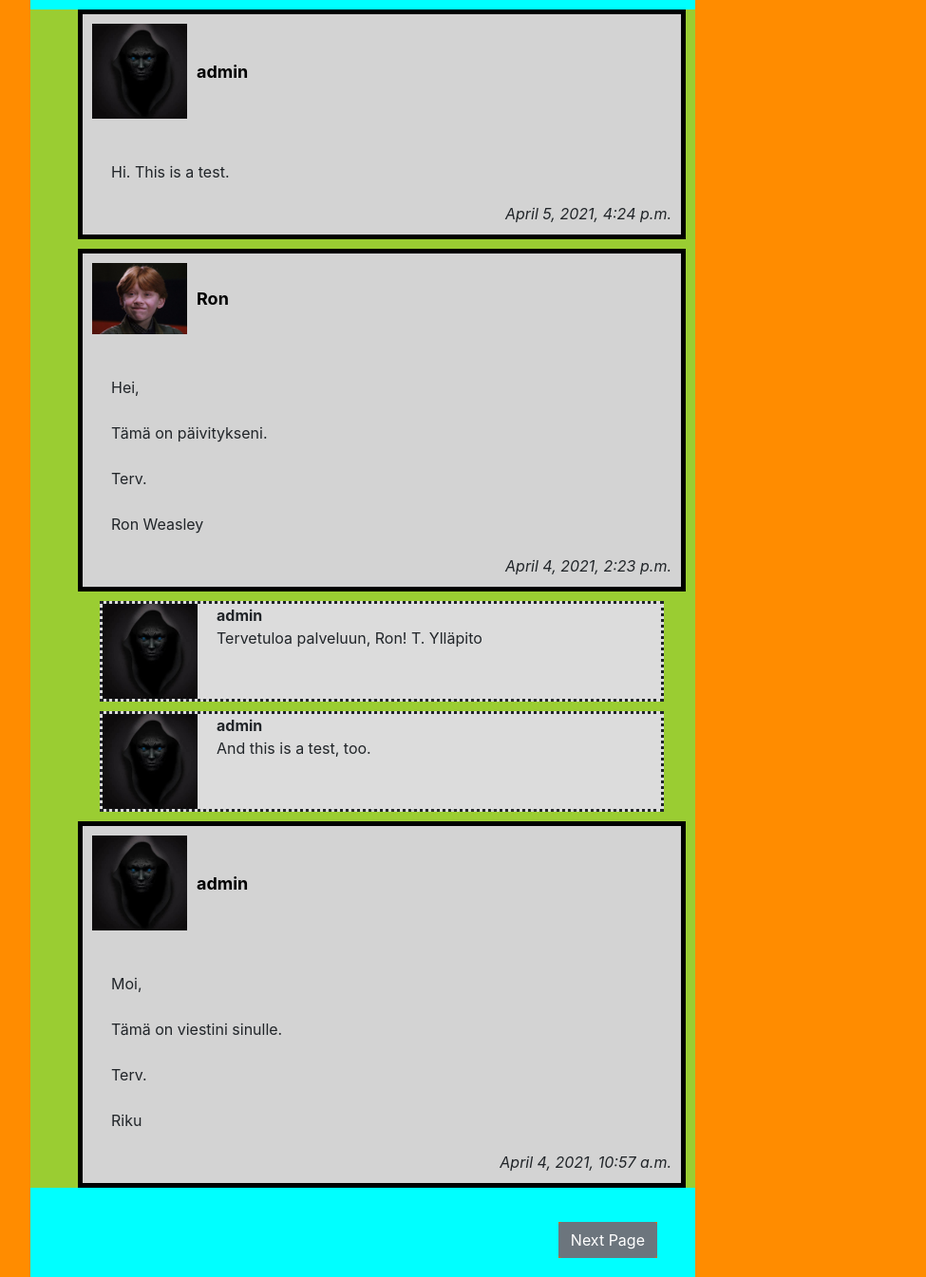
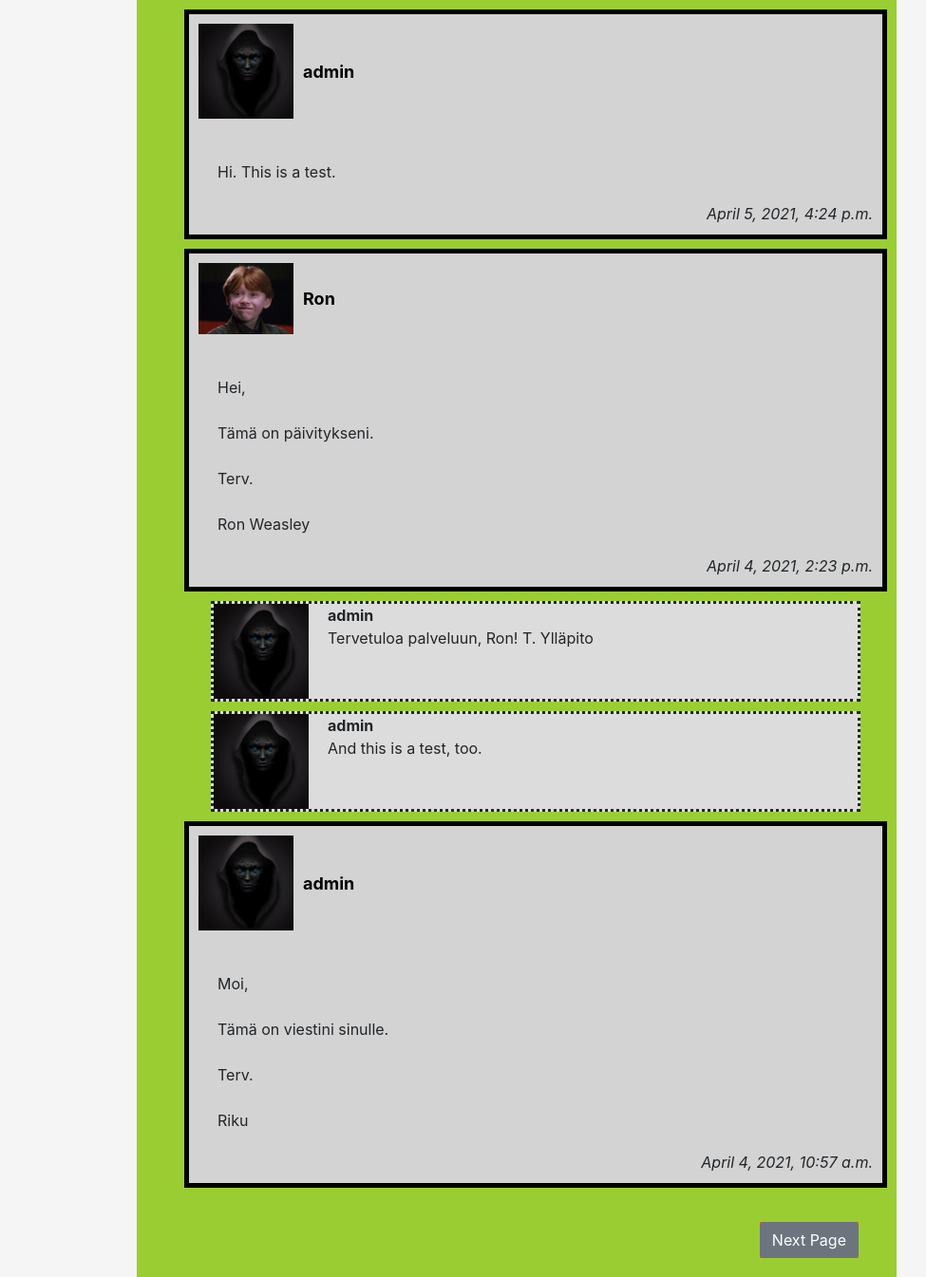
Before and after one commit to rikusoikkeli/social-media-exercise, a Django app: page / in a window 1280 px wide. Shown: the part 56-1401 px from the top of the page at 95% size, without its empty margins (96-1071 px from the left). Run offline with Django 3.2, Linux system fonts and the light colour scheme; data comes from the database, SQL or seed files in the repository; data that the repository does not hold is empty; some libraries are stand-ins or nearby versions.

Commit message:
taputeltu css

```diff
--- a/network/static/network/styles.css
+++ b/network/static/network/styles.css
@@ -8,23 +8,27 @@
 }
 
 #page-div {
-    background-color:darkorange;
+    background-color: whitesmoke;
     display: flex;
+    /* tämä */
+    min-height: 100vh;
 }
 
 #left-side-div {
     background-color:blueviolet;
-    height: 100vh;
-    float: left;
+    /* height: 100vh; */
+    min-height: 100vh;
     animation: show-div;
     animation-duration: 200ms;
+    max-width: 300px;
 }
 
 #right-side-div {
     margin-inline: 10%;
-    min-width: 700px;
-    background-color: cyan;
-    float: right;
+    min-width: 800px;
+    background-color: yellowgreen;
+    margin-left: auto;
+    margin-right: auto;
 }
 
 #new-post-div {
--- a/network/templates/network/index.html
+++ b/network/templates/network/index.html
@@ -9,6 +9,7 @@
         </div>
         {% endif %}
         <div id="right-side-div">
+            <div id="centre-div">
                 {% if user.is_authenticated and user.id == profile_user.id or user.is_authenticated and profile_user == None %}
                 <div id="new-post-div">
                 <form action="{% url 'network:makeNewPost' %}" method="post">
@@ -77,4 +78,5 @@
                 </div>
             </div>
         </div>
+    </div>
 {% endblock %}
```
Lines whose indentation alone changed are shown as unchanged.
